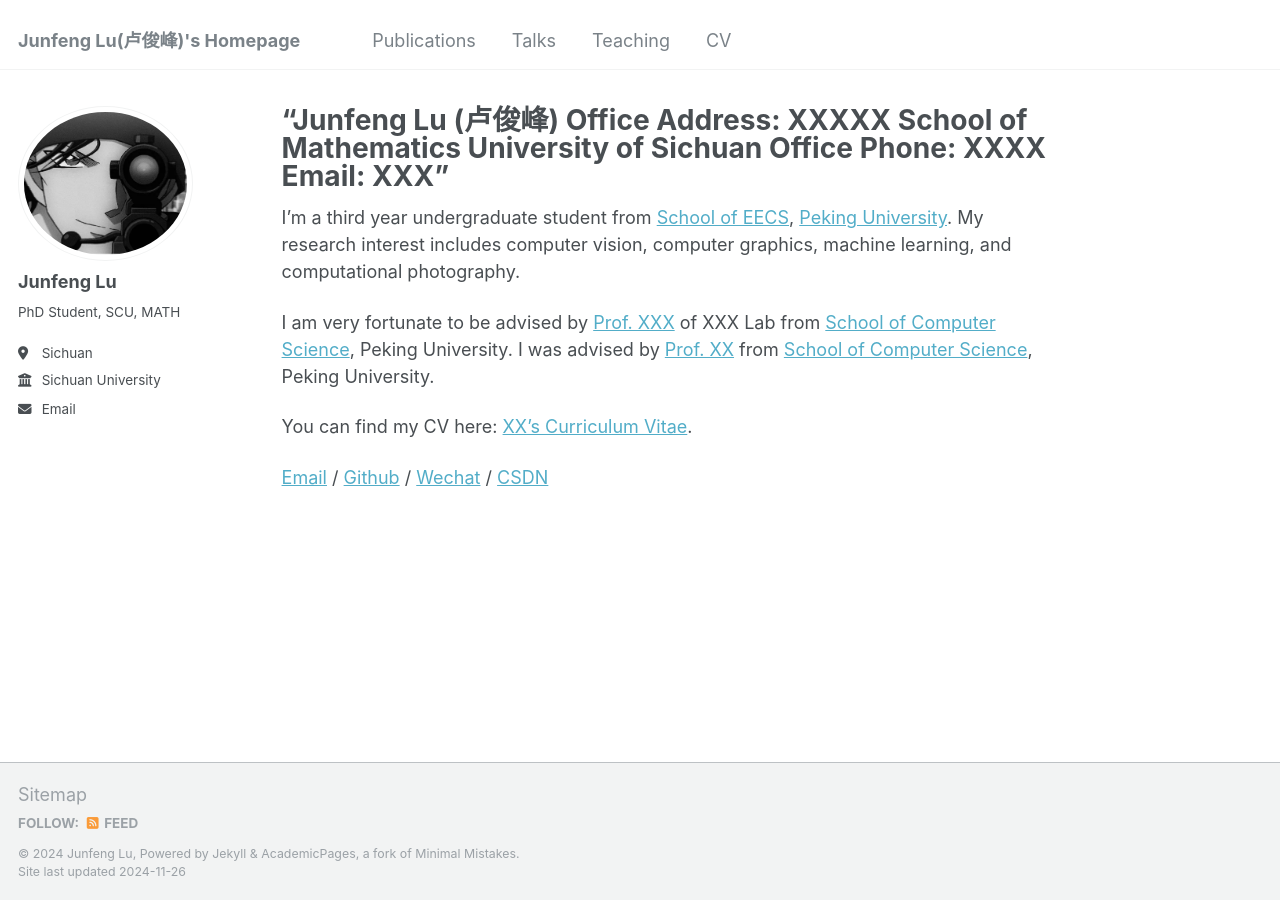
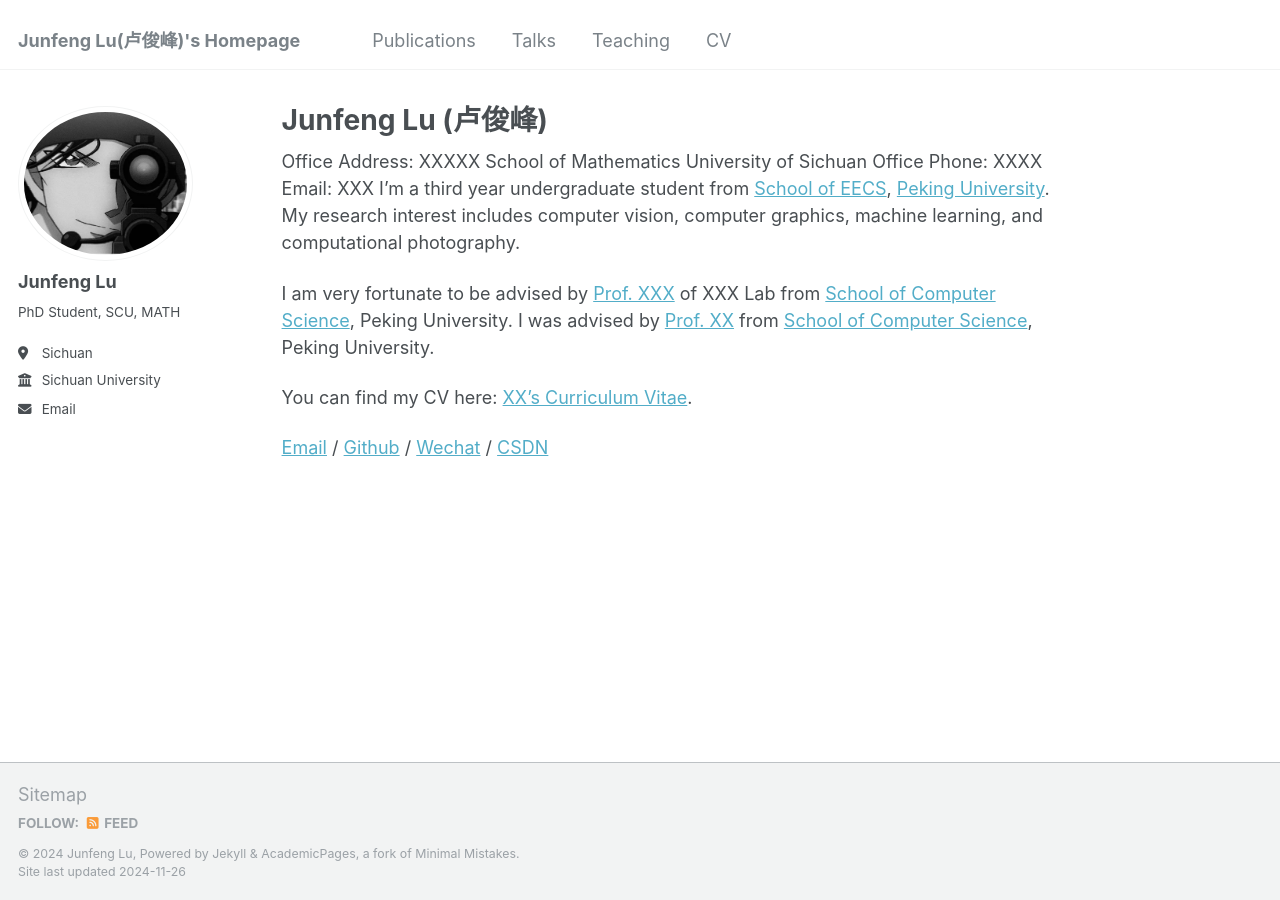
Before and after one commit to JunFengLu1/JunFengLu1.github.io, a Jekyll site: the page built from _pages/about.md, in a window 1280 px wide. Built offline with Jekyll 4.4.1, drawn with Linux system fonts in a browser that asks for light colours.

```diff
--- a/_pages/about.md
+++ b/_pages/about.md
@@ -1,18 +1,17 @@
 ---
 permalink: /
-title: |
-  "Junfeng Lu (卢俊峰)
-  Office Address: XXXXX
-  School of Mathematics
-  University of Sichuan
-  Office Phone: XXXX
-  Email: XXX"
+title:
+  "Junfeng Lu (卢俊峰)"
 author_profile: true
 redirect_from:
   - /about/
   - /about.html
 ---
-
+Office Address: XXXXX
+  School of Mathematics
+  University of Sichuan
+  Office Phone: XXXX
+  Email: XXX
 I'm a third year undergraduate student from [School of EECS](https://eecs.pku.edu.cn/), [Peking University](https://www.pku.edu.cn/). My research interest includes computer vision, computer graphics, machine learning, and computational photography.
 
 I am very fortunate to be advised by [Prof. XXX](https://www.XXX.com/) of XXX Lab from [School of Computer Science](https://cs.pku.edu.cn/), Peking University. I was advised by [Prof. XX](https://XXX.pku.edu.cn/) from [School of Computer Science](https://cs.pku.edu.cn/), Peking University.
```
